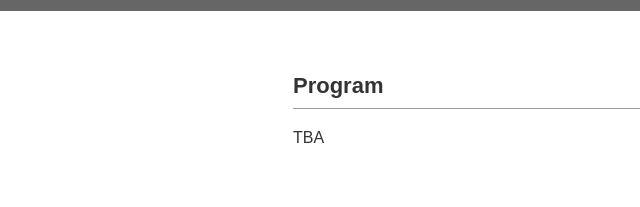
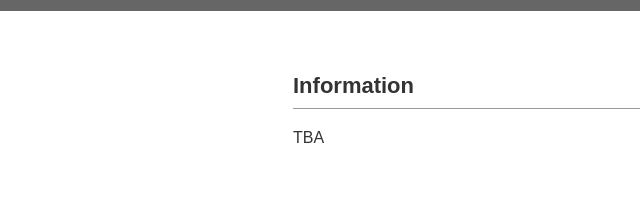
Before and after one commit to holography-workshop/tokyo-holography-2025, a plain HTML site: page information.html in a window 1280 px wide. Shown: the part 318-525 px from the top of the page, 0-640 px from the left. Drawn offline with Linux system fonts and the light colour scheme.

Commit message:
Update information.html

```diff
--- a/information.html
+++ b/information.html
@@ -33,7 +33,7 @@
     <div id="content-wrapper">
       <main>
         <div id="inner">
-          <h2>Program</h2>
+          <h2>Information</h2>
           <p>TBA</p>
         </div>
       </main>
```
